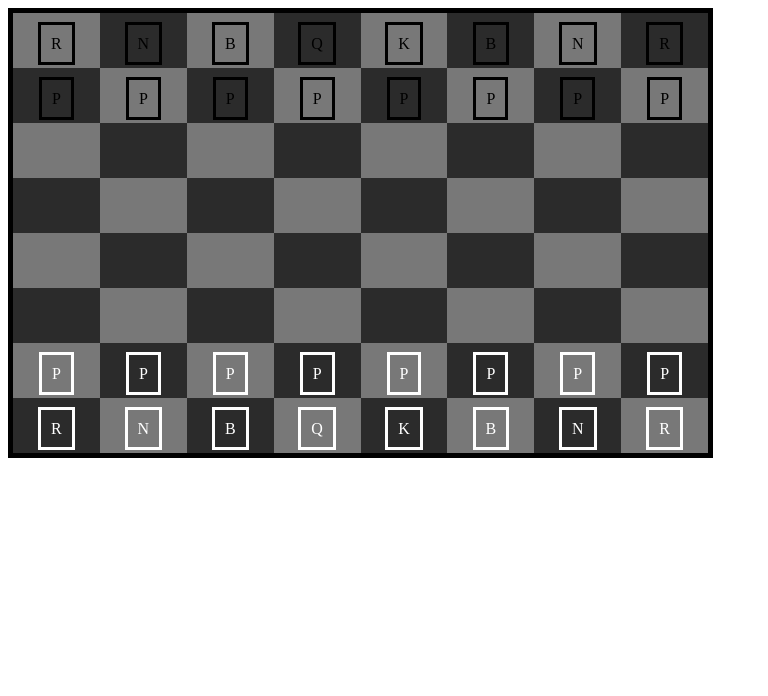
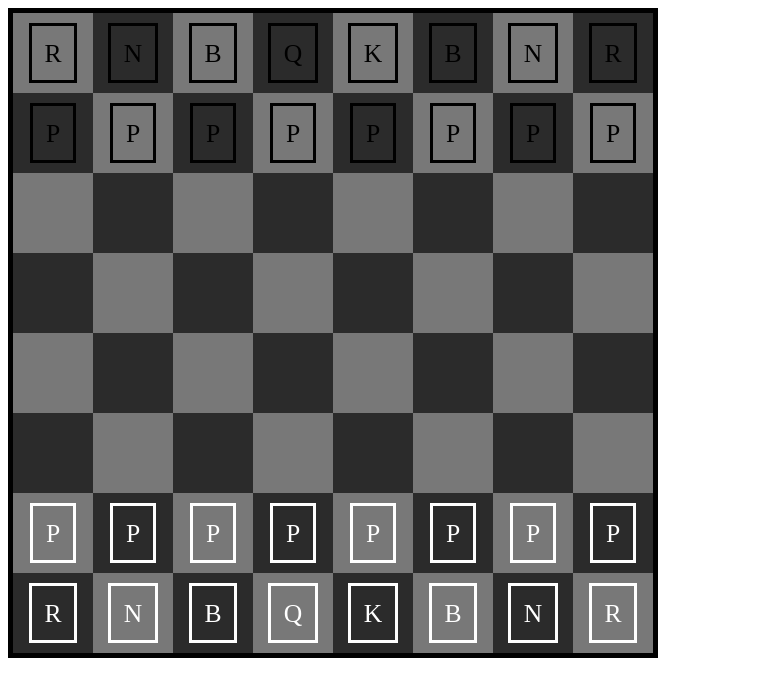
Before and after one commit to jorgehermo9/chess, a React (Create React App) app: page / in a window 1280 px wide. Shown: the top 696 px of the page, without its empty margins (0-768 px from the left). Built offline with nearby package versions, Linux system fonts and the light colour scheme.

Commit message:
escaled to viewport

```diff
--- a/src/components/Board/Board.module.css
+++ b/src/components/Board/Board.module.css
@@ -1,6 +1,6 @@
 .board{
 	display: inline-block;
-	width: 55%;
-	height: 55%;
+	width: 50vw;
+	height: 50vw;
 	border: thick solid black;
 }
--- a/src/components/Board/Cells/Cell.module.css
+++ b/src/components/Board/Cells/Cell.module.css
@@ -3,12 +3,13 @@
 	float:left;
 	text-align: center;
 	cursor:pointer;
-
 }
 .cell > *{
+	font-size:2vw;
+
 	display:inline;
 	user-select: none;
 	position:relative;
-	padding:10px;
-	top:40%;
+	padding:1vw;
+	top:2vw;
 }
```
